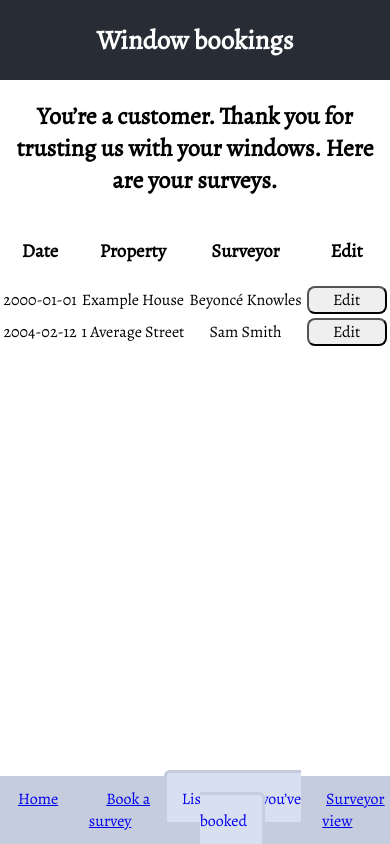
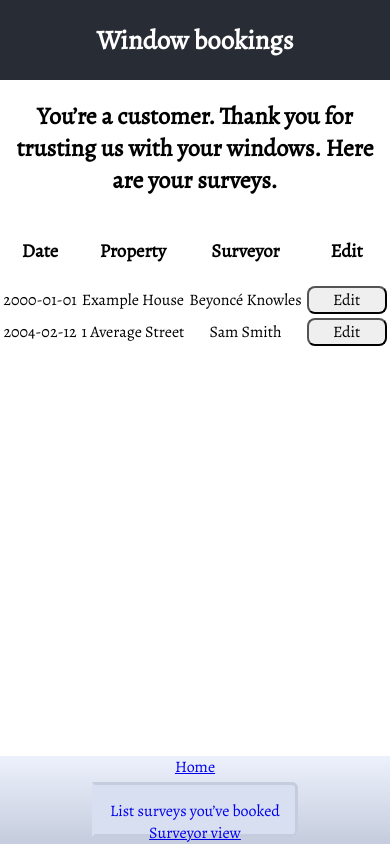
Before and after one commit to DuncanRitchie2/window-bookings, a React (Create React App) app in the folder client/: page /list in a window 390 px wide. Built offline with nearby package versions, Linux system fonts and the light colour scheme; no server answers.

Commit message:
Trying to make nav better on mobile

```diff
--- a/client/src/App.css
+++ b/client/src/App.css
@@ -101,26 +101,66 @@ nav ul {
 
 nav a {
     padding: 15px;
+    border-radius: 6px 6px 0 0;
     border: 3px solid rgba(0,0,0,0);
-    border-bottom: none;
-    transition: background-color 1s, border-color 0.3s, border-radius 0.3s;
+    border-bottom: 3px solid rgba(0,0,0,0);
+    transition: background-color 1s, border-color 3s, border-radius 3s;
 }
 
 .nav-link-current {
     text-decoration: none;
     background-color: var(--very-pale-blue);
-    border-radius: 6px 6px 0 0;
     border: 3px solid var(--pale-blue);
-    border-bottom: none;
+    border-bottom: 3px solid rgba(0,0,0,0);
     padding-top: 15px;
     padding-bottom: 12px;
 }
 
 nav a:hover,.nav-link-current:hover {
     background-color: var(--white);
-    border-radius: 6px 6px 0 0;
-    border-bottom: none;
+    border-bottom: 3px solid rgba(0,0,0,0);
     padding-top: 15px;
     padding-bottom: 12px;
     color: var(--deep-blue);
 }
+
+
+@media (max-width:560px) {
+    nav {
+        background-image: linear-gradient(var(--white), var(--pale-blue))
+    }
+
+    nav ul {
+        flex-direction: column;
+        padding-top: 0;
+        padding-bottom: 0;
+    }
+
+
+    nav a {
+        align-self: flex-start;
+        border-radius: 0 6px 6px 0;
+        border: 3px solid rgba(0,0,0,0);
+        border-left: 3px solid rgba(0,0,0,0);
+    }
+
+    .nav-link-current {
+        border: 3px solid var(--pale-blue);
+        border-left: 3px solid rgba(0,0,0,0);
+    }
+
+    nav a:hover {
+        border-radius: 0 6px 6px 0;
+
+    }
+
+    nav a.nav-link-current:hover {
+        border-radius: 0 6px 6px 0;
+    }
+
+    /* nav a:hover,.nav-link-current:hover {
+        border-radius: 0 6px 6px 0;
+        border: 3px solid var(--pale-blue);
+        border-left: 3px solid rgba(0,0,0,0);
+    } */
+}
--- a/client/src/components/CustomersList/CustomersList.jsx
+++ b/client/src/components/CustomersList/CustomersList.jsx
@@ -20,7 +20,7 @@ class CustomersList extends Component {
         console.log("Fetching data!")
         const hello = await fetch('http://localhost:3019/readcustomerssurveys?id=4');
         console.table(hello);
-        console.log(hello.body);
+        console.table(hello.body);
     }
 
     render() {
```
